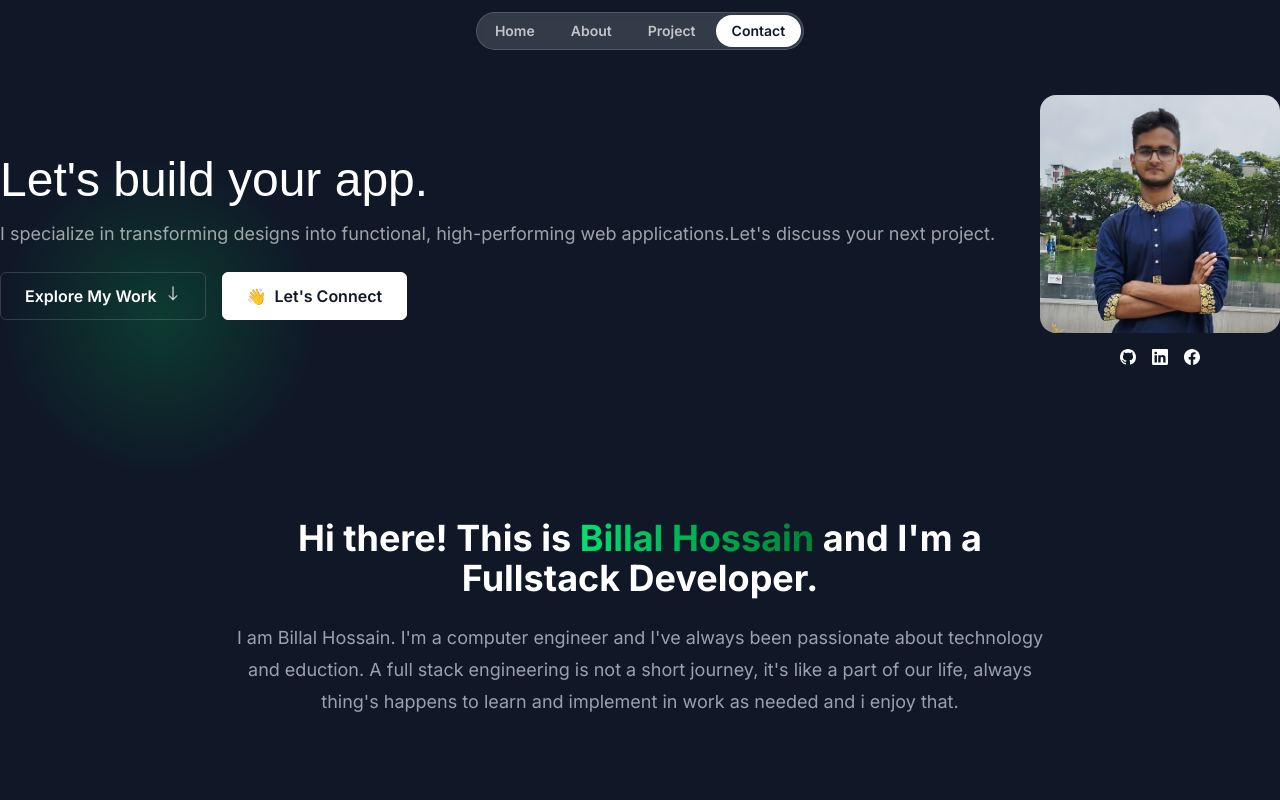
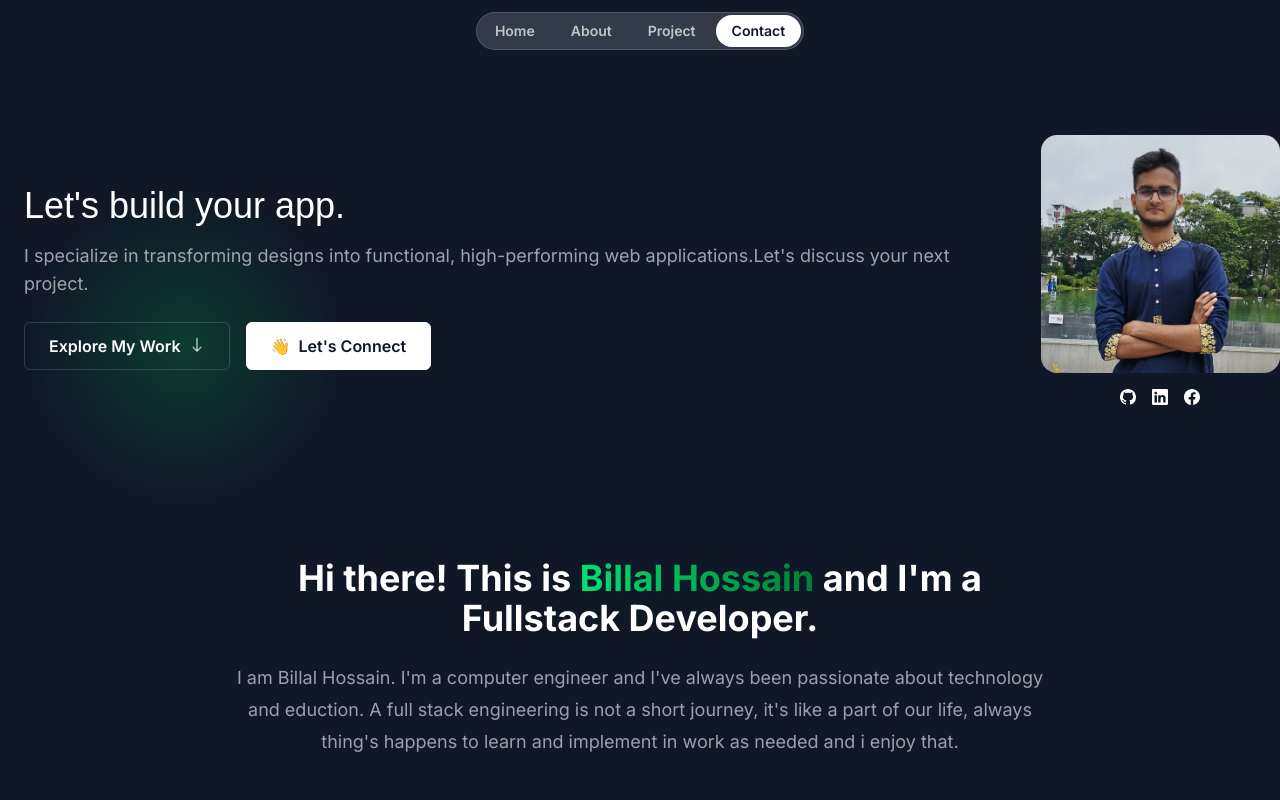
Before and after one commit to billalhossainjoy/portfolio, a Next.js app: page / in a window 1280 px wide. Shown: the top 800 px of the page. Built offline with nearby package versions, Linux system fonts and the light colour scheme; a web font is replaced by a local one.

Commit message:
change some ui issues

```diff
--- a/src/components/pages/hero.tsx
+++ b/src/components/pages/hero.tsx
@@ -7,12 +7,12 @@ import {links} from "@/components/links";
 const Hero: React.FC = () => {
 
     return (
-        <section className={"max-w-7xl mx-auto"} id="public">
-            <div className={"flex justify-between items-center"}>
-                <div className={"flex flex-col justify-center items-start h-100 gap-6"}>
+        <section className={"max-w-7xl mt-10 mx-auto"} id="public">
+            <div className={"flex justify-between items-center flex-col-reverse lg:flex-row"}>
+                <div className={"flex flex-col justify-center items-start h-60 lg:h-100 gap-6 mx-6"}>
                     <div className={"relative"}>
                         <div className={"absolute w-80 h-80 bg-green-500 -z-50 mask-[radial-gradient(ellipse_at_center,white_0%,transparent_70%)] opacity-20"} ></div>
-                        <h1 className={"font-serif text-5xl"}>Let&apos;s build your app.</h1>
+                        <h1 className={"font-serif text-2xl sm:text-4xl md:6xl"}>Let&apos;s build your app.</h1>
                         <p className={"mt-4 text-white/60 md:text-lg"}>
                             I specialize in transforming designs into functional, high-performing web applications.Let&apos;s discuss your next project.
                         </p>
```
